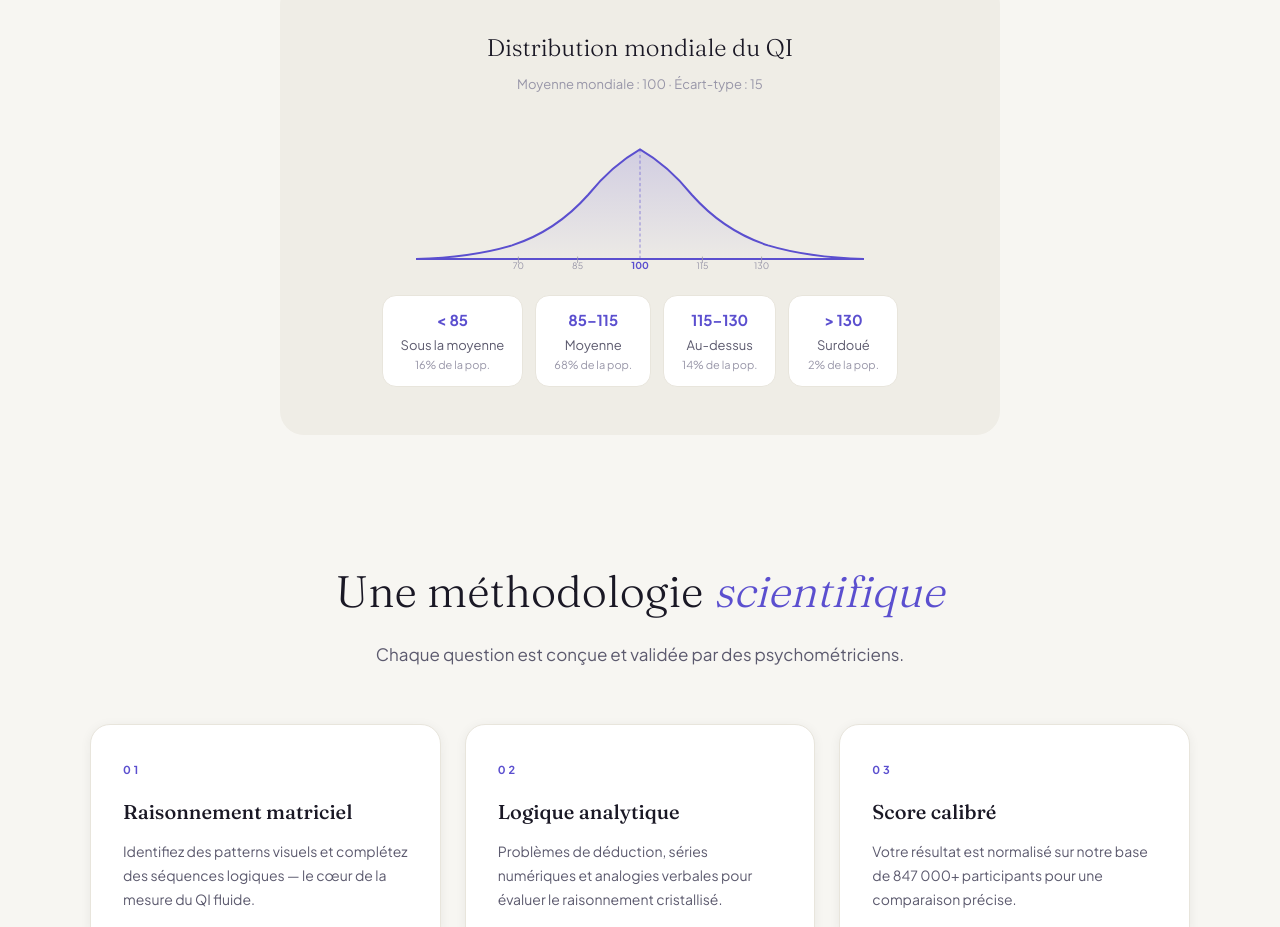
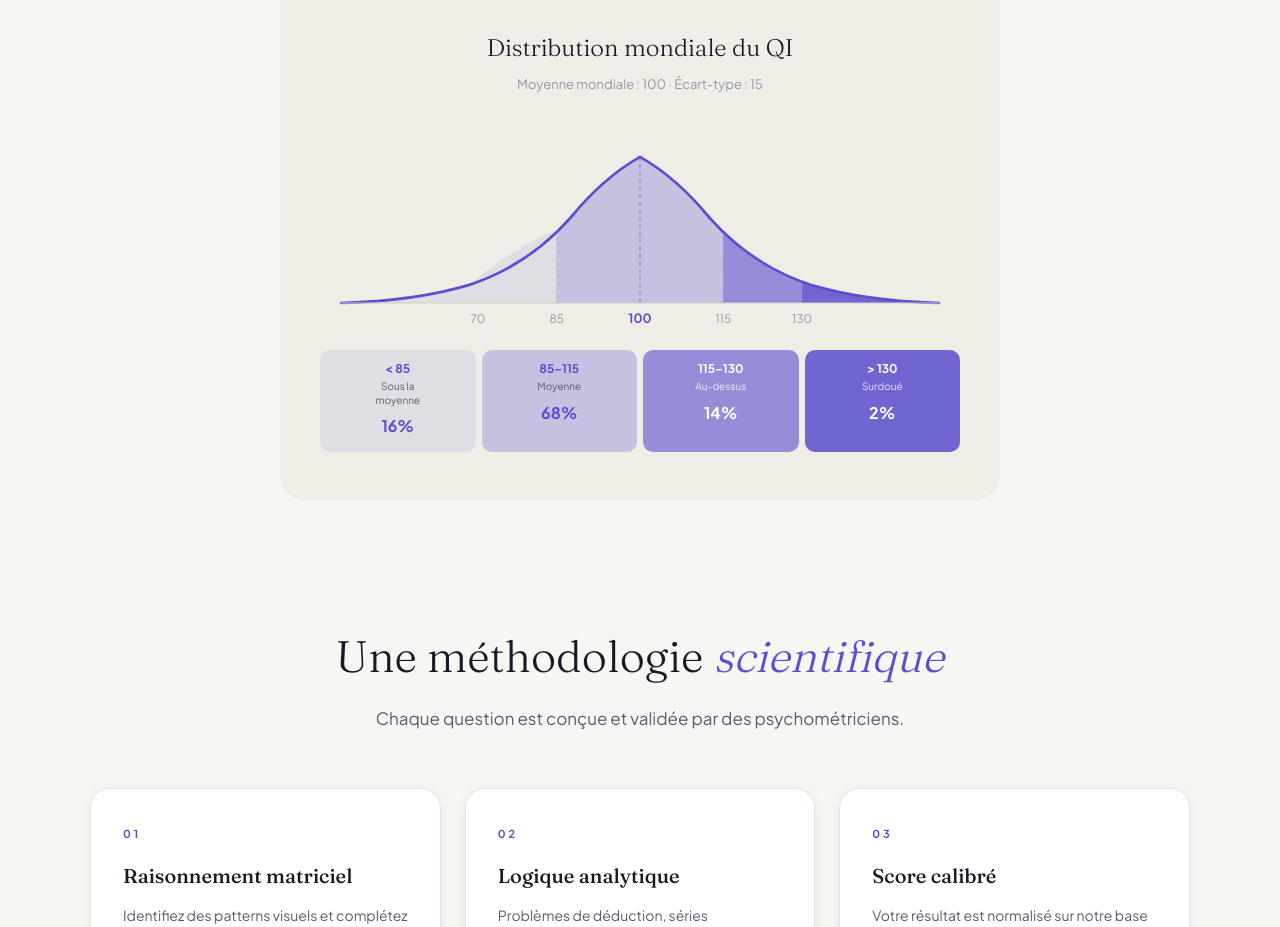
Before and after one commit to devbrainscale/brainscale, a Next.js app: page /fr in a window 1280 px wide. Shown: the part 900-1827 px from the top of the page. Built offline with nearby package versions, Linux system fonts and the light colour scheme.

Commit message:
ux: bell curve — zones colorées intégrées, légende unifiée EN+FR

```diff
--- a/src/app/fr/page.tsx
+++ b/src/app/fr/page.tsx
@@ -158,35 +158,43 @@ export default function FrHomePage() {
           </h2>
           <p style={{ fontSize: "13px", color: "#9896A8", marginBottom: "32px" }}>Moyenne mondiale : 100 · Écart-type : 15</p>
 
-          <svg viewBox="0 0 600 180" style={{ width: "100%", maxWidth: "480px", display: "block", margin: "0 auto 24px" }}>
-            <defs>
-              <linearGradient id="bg-fr" x1="0" y1="0" x2="0" y2="1">
-                <stop offset="0%" stopColor="#5B4FCF" stopOpacity="0.2" />
-                <stop offset="100%" stopColor="#5B4FCF" stopOpacity="0.02" />
-              </linearGradient>
-            </defs>
-            <path d="M 20 165 Q 90 163 140 148 Q 195 130 235 85 Q 265 48 300 28 Q 335 48 365 85 Q 405 130 460 148 Q 510 163 580 165 Z" fill="url(#bg-fr)" stroke="#5B4FCF" strokeWidth="2.5" />
-            <line x1="300" y1="28" x2="300" y2="168" stroke="#5B4FCF" strokeWidth="1.5" strokeDasharray="4 3" opacity="0.5" />
-            <text x="300" y="178" textAnchor="middle" fontSize="12" fill="#5B4FCF" fontWeight="700">100</text>
-            {[{ x: 148, l: "70" }, { x: 222, l: "85" }, { x: 378, l: "115" }, { x: 452, l: "130" }].map(({ x, l }) => (
-              <g key={l}>
-                <line x1={x} y1="162" x2={x} y2="170" stroke="#9896A8" strokeWidth="1" />
-                <text x={x} y="178" textAnchor="middle" fontSize="11" fill="#9896A8">{l}</text>
-              </g>
-            ))}
+          {/* Courbe avec zones colorées */}
+          <svg viewBox="0 0 600 190" style={{ width: "100%", display: "block", overflow: "visible" }}>
+            {/* Remplissages des zones — de clair à intense */}
+            <path d="M 20,165 Q 90,163 140,148 Q 185,110 222,97 L 222,165 Z" fill="rgba(91,79,207,0.10)" />
+            <path d="M 222,165 L 222,97 Q 265,48 300,28 Q 335,48 378,97 L 378,165 Z" fill="rgba(91,79,207,0.28)" />
+            <path d="M 378,165 L 378,97 Q 415,132 452,145 L 452,165 Z" fill="rgba(91,79,207,0.60)" />
+            <path d="M 452,165 L 452,145 Q 510,163 580,165 Z" fill="rgba(91,79,207,0.85)" />
+            {/* Séparateurs de zone */}
+            <line x1="222" y1="97" x2="222" y2="165" stroke="rgba(91,79,207,0.22)" strokeWidth="1" strokeDasharray="3,3" />
+            <line x1="378" y1="97" x2="378" y2="165" stroke="rgba(91,79,207,0.22)" strokeWidth="1" strokeDasharray="3,3" />
+            <line x1="452" y1="145" x2="452" y2="165" stroke="rgba(91,79,207,0.22)" strokeWidth="1" strokeDasharray="3,3" />
+            {/* Courbe */}
+            <path d="M 20,165 Q 90,163 140,148 Q 195,130 235,85 Q 265,48 300,28 Q 335,48 365,85 Q 405,130 460,148 Q 510,163 580,165" fill="none" stroke="#5B4FCF" strokeWidth="2.5" strokeLinejoin="round" strokeLinecap="round" />
+            {/* Baseline */}
+            <line x1="20" y1="165" x2="580" y2="165" stroke="#D4D0C8" strokeWidth="1" />
+            {/* Ligne centre */}
+            <line x1="300" y1="28" x2="300" y2="165" stroke="#5B4FCF" strokeWidth="1.5" strokeDasharray="4,3" strokeOpacity="0.40" />
+            {/* Labels axe */}
+            <text x="148" y="184" textAnchor="middle" fontSize="11" fill="#9896A8">70</text>
+            <text x="222" y="184" textAnchor="middle" fontSize="11" fill="#9896A8">85</text>
+            <text x="300" y="184" textAnchor="middle" fontSize="12" fill="#5B4FCF" fontWeight="700">100</text>
+            <text x="378" y="184" textAnchor="middle" fontSize="11" fill="#9896A8">115</text>
+            <text x="452" y="184" textAnchor="middle" fontSize="11" fill="#9896A8">130</text>
           </svg>
 
-          <div style={{ display: "flex", justifyContent: "center", gap: "12px", flexWrap: "wrap" }}>
+          {/* Légende zones */}
+          <div style={{ display: "grid", gridTemplateColumns: "repeat(4, 1fr)", gap: "6px", marginTop: "20px" }}>
             {[
-              { range: "< 85", label: "Sous la moyenne", pct: "16%" },
-              { range: "85–115", label: "Moyenne", pct: "68%" },
-              { range: "115–130", label: "Au-dessus", pct: "14%" },
-              { range: "> 130", label: "Surdoué", pct: "2%" },
-            ].map((b) => (
-              <div key={b.range} style={{ backgroundColor: "#fff", border: "1px solid #E8E5DC", borderRadius: "14px", padding: "12px 18px", textAlign: "center", minWidth: "110px" }}>
-                <div style={{ fontWeight: 700, color: "#5B4FCF", fontSize: "15px" }}>{b.range}</div>
-                <div style={{ color: "#5C5A6E", fontSize: "13px", marginTop: "2px" }}>{b.label}</div>
-                <div style={{ color: "#9896A8", fontSize: "11px" }}>{b.pct} de la pop.</div>
+              { range: "< 85",    label: "Sous la\nmoyenne", pct: "16%", bg: "rgba(91,79,207,0.10)", text: "#5B4FCF", sub: "#5C5A6E" },
+              { range: "85–115",  label: "Moyenne",          pct: "68%", bg: "rgba(91,79,207,0.28)", text: "#5B4FCF", sub: "#5C5A6E" },
+              { range: "115–130", label: "Au-dessus",        pct: "14%", bg: "rgba(91,79,207,0.60)", text: "#fff",    sub: "rgba(255,255,255,0.85)" },
+              { range: "> 130",   label: "Surdoué",          pct: "2%",  bg: "rgba(91,79,207,0.85)", text: "#fff",    sub: "rgba(255,255,255,0.85)" },
+            ].map((z) => (
+              <div key={z.range} style={{ backgroundColor: z.bg, borderRadius: "10px", padding: "12px 6px", textAlign: "center" }}>
+                <div style={{ fontSize: "12px", fontWeight: 700, color: z.text, lineHeight: 1.2 }}>{z.range}</div>
+                <div style={{ fontSize: "10px", color: z.sub, marginTop: "4px", lineHeight: 1.35, whiteSpace: "pre-line" }}>{z.label}</div>
+                <div style={{ fontSize: "16px", fontWeight: 700, color: z.text, marginTop: "6px" }}>{z.pct}</div>
               </div>
             ))}
           </div>
--- a/src/app/page.tsx
+++ b/src/app/page.tsx
@@ -165,35 +165,43 @@ export default function HomePage() {
           </h2>
           <p style={{ fontSize: "13px", color: "#9896A8", marginBottom: "32px" }}>World average: 100 · Standard deviation: 15</p>
 
-          <svg viewBox="0 0 600 180" style={{ width: "100%", maxWidth: "480px", display: "block", margin: "0 auto 24px" }}>
-            <defs>
-              <linearGradient id="bg" x1="0" y1="0" x2="0" y2="1">
-                <stop offset="0%" stopColor="#5B4FCF" stopOpacity="0.2" />
-                <stop offset="100%" stopColor="#5B4FCF" stopOpacity="0.02" />
-              </linearGradient>
-            </defs>
-            <path d="M 20 165 Q 90 163 140 148 Q 195 130 235 85 Q 265 48 300 28 Q 335 48 365 85 Q 405 130 460 148 Q 510 163 580 165 Z" fill="url(#bg)" stroke="#5B4FCF" strokeWidth="2.5" />
-            <line x1="300" y1="28" x2="300" y2="168" stroke="#5B4FCF" strokeWidth="1.5" strokeDasharray="4 3" opacity="0.5" />
-            <text x="300" y="178" textAnchor="middle" fontSize="12" fill="#5B4FCF" fontWeight="700">100</text>
-            {[{ x: 148, l: "70" }, { x: 222, l: "85" }, { x: 378, l: "115" }, { x: 452, l: "130" }].map(({ x, l }) => (
-              <g key={l}>
-                <line x1={x} y1="162" x2={x} y2="170" stroke="#9896A8" strokeWidth="1" />
-                <text x={x} y="178" textAnchor="middle" fontSize="11" fill="#9896A8">{l}</text>
-              </g>
-            ))}
+          {/* Bell curve with colored zones */}
+          <svg viewBox="0 0 600 190" style={{ width: "100%", display: "block", overflow: "visible" }}>
+            {/* Zone fills — light to intense (left to right = common to rare) */}
+            <path d="M 20,165 Q 90,163 140,148 Q 185,110 222,97 L 222,165 Z" fill="rgba(91,79,207,0.10)" />
+            <path d="M 222,165 L 222,97 Q 265,48 300,28 Q 335,48 378,97 L 378,165 Z" fill="rgba(91,79,207,0.28)" />
+            <path d="M 378,165 L 378,97 Q 415,132 452,145 L 452,165 Z" fill="rgba(91,79,207,0.60)" />
+            <path d="M 452,165 L 452,145 Q 510,163 580,165 Z" fill="rgba(91,79,207,0.85)" />
+            {/* Zone separators */}
+            <line x1="222" y1="97" x2="222" y2="165" stroke="rgba(91,79,207,0.22)" strokeWidth="1" strokeDasharray="3,3" />
+            <line x1="378" y1="97" x2="378" y2="165" stroke="rgba(91,79,207,0.22)" strokeWidth="1" strokeDasharray="3,3" />
+            <line x1="452" y1="145" x2="452" y2="165" stroke="rgba(91,79,207,0.22)" strokeWidth="1" strokeDasharray="3,3" />
+            {/* Curve outline */}
+            <path d="M 20,165 Q 90,163 140,148 Q 195,130 235,85 Q 265,48 300,28 Q 335,48 365,85 Q 405,130 460,148 Q 510,163 580,165" fill="none" stroke="#5B4FCF" strokeWidth="2.5" strokeLinejoin="round" strokeLinecap="round" />
+            {/* Baseline */}
+            <line x1="20" y1="165" x2="580" y2="165" stroke="#D4D0C8" strokeWidth="1" />
+            {/* Center line */}
+            <line x1="300" y1="28" x2="300" y2="165" stroke="#5B4FCF" strokeWidth="1.5" strokeDasharray="4,3" strokeOpacity="0.40" />
+            {/* Axis labels */}
+            <text x="148" y="184" textAnchor="middle" fontSize="11" fill="#9896A8">70</text>
+            <text x="222" y="184" textAnchor="middle" fontSize="11" fill="#9896A8">85</text>
+            <text x="300" y="184" textAnchor="middle" fontSize="12" fill="#5B4FCF" fontWeight="700">100</text>
+            <text x="378" y="184" textAnchor="middle" fontSize="11" fill="#9896A8">115</text>
+            <text x="452" y="184" textAnchor="middle" fontSize="11" fill="#9896A8">130</text>
           </svg>
 
-          <div style={{ display: "flex", justifyContent: "center", gap: "12px", flexWrap: "wrap" }}>
+          {/* Zone legend strip */}
+          <div style={{ display: "grid", gridTemplateColumns: "repeat(4, 1fr)", gap: "6px", marginTop: "20px" }}>
             {[
-              { range: "< 85", label: "Below average", pct: "16%" },
-              { range: "85–115", label: "Average", pct: "68%" },
-              { range: "115–130", label: "Above average", pct: "14%" },
-              { range: "> 130", label: "Gifted", pct: "2%" },
-            ].map((b) => (
-              <div key={b.range} style={{ backgroundColor: "#fff", border: "1px solid #E8E5DC", borderRadius: "14px", padding: "12px 18px", textAlign: "center", minWidth: "110px" }}>
-                <div style={{ fontWeight: 700, color: "#5B4FCF", fontSize: "15px" }}>{b.range}</div>
-                <div style={{ color: "#5C5A6E", fontSize: "13px", marginTop: "2px" }}>{b.label}</div>
-                <div style={{ color: "#9896A8", fontSize: "11px" }}>{b.pct} of pop.</div>
+              { range: "< 85",    label: "Below\naverage",   pct: "16%", bg: "rgba(91,79,207,0.10)", text: "#5B4FCF", sub: "#5C5A6E" },
+              { range: "85–115",  label: "Average",          pct: "68%", bg: "rgba(91,79,207,0.28)", text: "#5B4FCF", sub: "#5C5A6E" },
+              { range: "115–130", label: "Above\naverage",   pct: "14%", bg: "rgba(91,79,207,0.60)", text: "#fff",    sub: "rgba(255,255,255,0.85)" },
+              { range: "> 130",   label: "Gifted",           pct: "2%",  bg: "rgba(91,79,207,0.85)", text: "#fff",    sub: "rgba(255,255,255,0.85)" },
+            ].map((z) => (
+              <div key={z.range} style={{ backgroundColor: z.bg, borderRadius: "10px", padding: "12px 6px", textAlign: "center" }}>
+                <div style={{ fontSize: "12px", fontWeight: 700, color: z.text, lineHeight: 1.2 }}>{z.range}</div>
+                <div style={{ fontSize: "10px", color: z.sub, marginTop: "4px", lineHeight: 1.35, whiteSpace: "pre-line" }}>{z.label}</div>
+                <div style={{ fontSize: "16px", fontWeight: 700, color: z.text, marginTop: "6px" }}>{z.pct}</div>
               </div>
             ))}
           </div>
```
